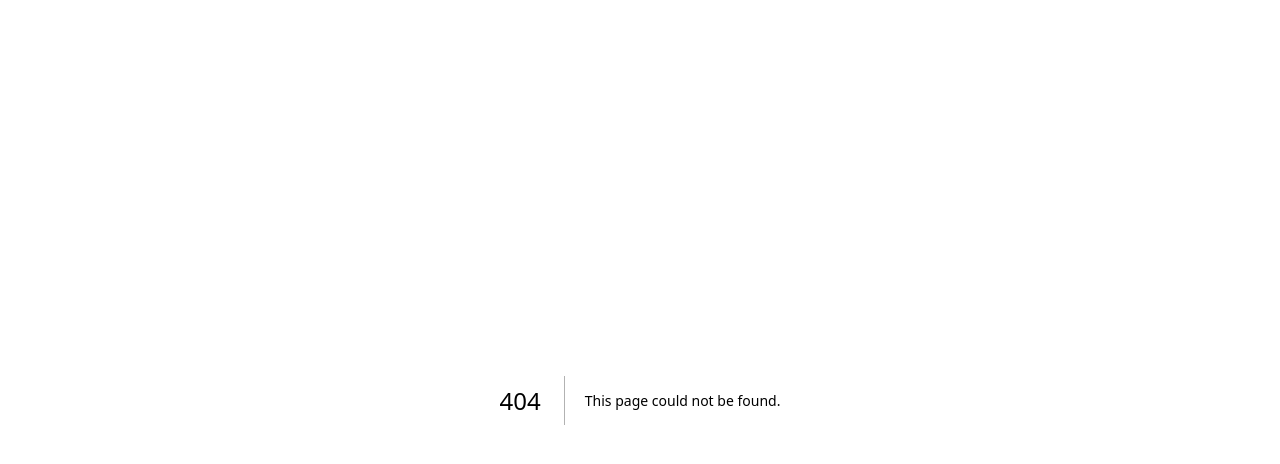
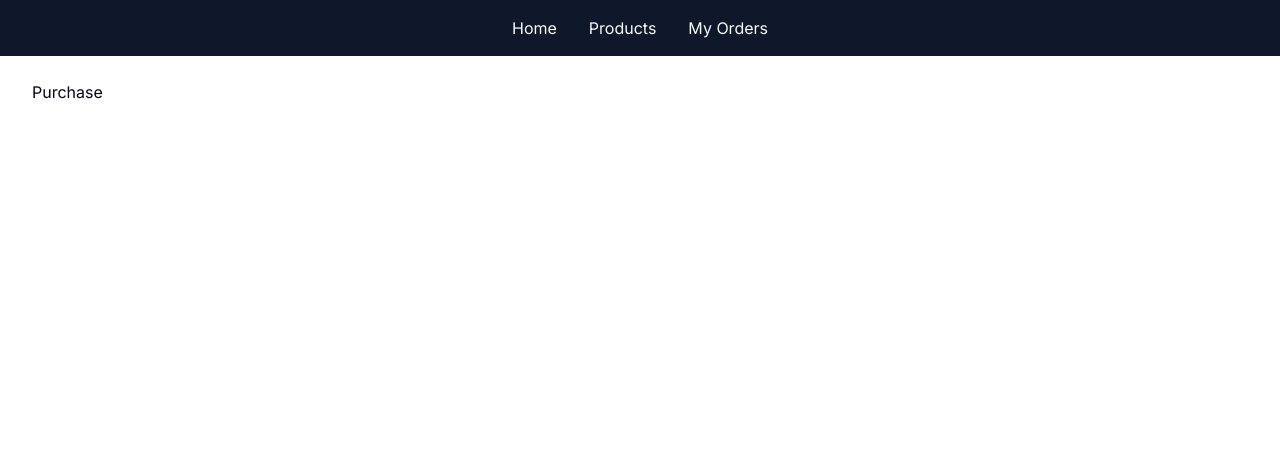
Before and after one commit to ChandanSayed/digital-products-store, a Next.js app: page /products/1/purchase in a window 1280 px wide. Before the commit this address had no page. Shown: the top 464 px of the page. Built offline with nearby package versions, Linux system fonts and the light colour scheme.

Commit message:
Purchase Route

```diff
--- /dev/null
+++ b/src/app/(customerFacing)/products/[id]/purchase/page.tsx
@@ -0,0 +1,3 @@
+export default function ProductPurchase({ params: { id } }: { params: { id: String } }) {
+  return <>Purchase</>;
+}
```
Also changed, not shown: 1 other file (tests, documents, lock files or other folders).
